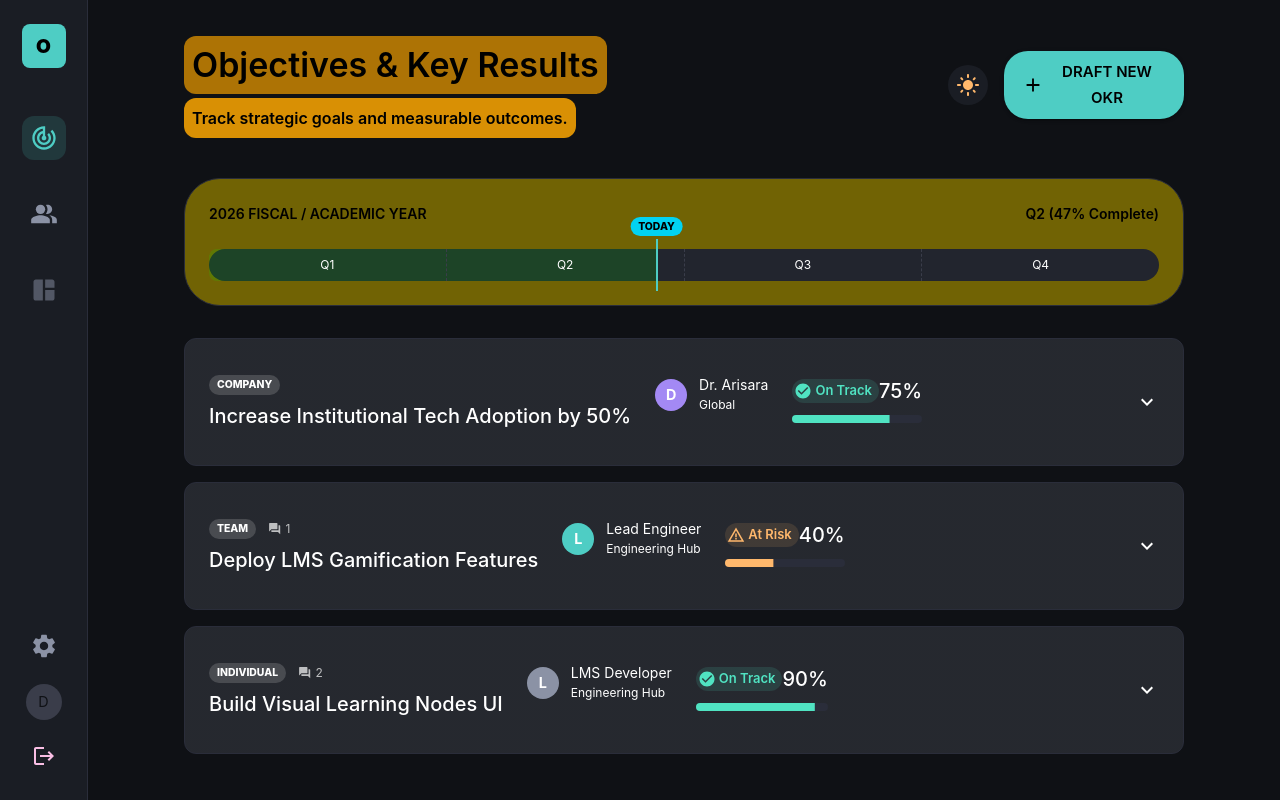
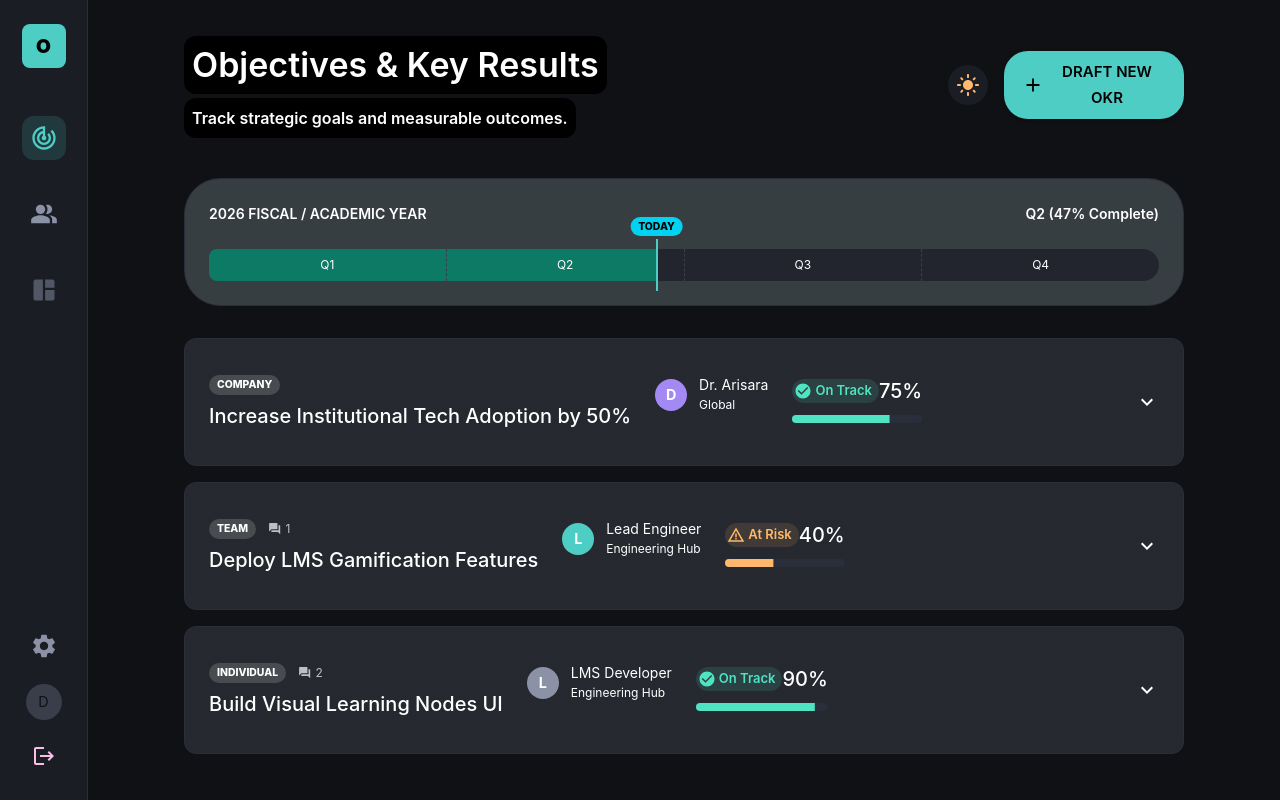
Before and after one commit to n1ssinnnn/OKR-frontend, a React (Vite) app: page / in a window 1280 px wide. Both pictures are taken after typing "name@example.com", "Sample123" into the empty fields and a click on the button "AUTHENTICATE". Built offline with nearby package versions, Linux system fonts and the light colour scheme.

Commit message:
Color re-decoration

```diff
--- a/src/pages/module1.jsx
+++ b/src/pages/module1.jsx
@@ -138,10 +138,10 @@ export default function OKRUserManagement({ currentUser = { role: 'Employee' } }
         {/* HEADER */}
         <Box sx={{ display: 'flex', justifyContent: 'space-between', alignItems: 'center' }}>
           <Box>
-            <Typography variant="h4" letterSpacing="-0.03em" sx={{ mt: 0.5, backgroundColor: '#5694bb', p: 1, borderRadius: 1, display: 'inline-block' }} style={{ color: '#000000', fontWeight: 600 }}>
+            <Typography variant="h4" letterSpacing="-0.03em" sx={{ mt: 0.5, p: 1, borderRadius: 1, display: 'inline-block' }} style={{ color: '#ffffff', fontWeight: 600 }}>
               Organization Directory
             </Typography>
-            <Typography variant="body1" color="text.secondary" sx={{ mt: 0.5, backgroundColor: '#6ab9c0', p: 1, borderRadius: 1, display: 'inline-block' }} style={{ color: '#000000', fontWeight: 600 }}>
+            <Typography variant="body1" color="text.secondary" sx={{ mt: 0.5, p: 1, borderRadius: 1, display: 'inline-block' }} style={{ color: '#ffffff', fontWeight: 600 }}>
               {canManageUsers ? 'Manage internal access and view RBAC alignments' : 'View organizational structure and team alignments'}
             </Typography>
           </Box>
@@ -153,7 +153,7 @@ export default function OKRUserManagement({ currentUser = { role: 'Employee' } }
         </Box>
 
         {/* ACTION TOOLBAR */}
-        <Box sx={{ display: 'flex', justifyContent: 'space-between', alignItems: 'center', bgcolor: '#4e88ad', p: 2, borderRadius: 2 }}>
+        <Box sx={{ display: 'flex', justifyContent: 'space-between', alignItems: 'center', bgcolor: '#373e42', p: 2, borderRadius: 2 }}>
           <Box sx={{ display: 'flex', gap: 3, alignItems: 'center'}} >
             <TextField
               placeholder="Search directory..."
--- a/src/pages/module2.jsx
+++ b/src/pages/module2.jsx
@@ -241,10 +241,10 @@ export default function OKRTrackingEngine({ currentUser = { id: 1, name: 'Dr. Ar
         {/* HEADER SECTION */}
         <Box sx={{ display: 'flex', justifyContent: 'space-between', alignItems: 'center', mb: 5, maxWidth: 1000, mx: 'auto' }}>
           <Box>
-            <Typography variant="h4" letterSpacing="-0.03em" sx={{ mt: 0.5, backgroundColor: '#ad7305', p: 1, borderRadius: 1, display: 'inline-block' }} style={{ color: '#000000', fontWeight: 600 }}>
+            <Typography variant="h4" letterSpacing="-0.03em" sx={{ mt: 0.5, backgroundColor: '#000000', p: 1, borderRadius: 1, display: 'inline-block' }} style={{ color: '#ffffff', fontWeight: 600 }}>
               Objectives & Key Results
             </Typography>
-            <Typography variant="body1" color="text.secondary" sx={{ mt: 0.5, backgroundColor: '#d99004', p: 1, borderRadius: 1, display: 'inline-block' }} style={{ color: '#000000', fontWeight: 600 }}>
+            <Typography variant="body1" color="text.secondary" sx={{ mt: 0.5, backgroundColor: '#000000', p: 1, borderRadius: 1, display: 'inline-block' }} style={{ color: '#ffffff', fontWeight: 600 }}>
               Track strategic goals and measurable outcomes.
             </Typography>
           </Box>
@@ -267,21 +267,21 @@ export default function OKRTrackingEngine({ currentUser = { id: 1, name: 'Dr. Ar
           elevation={0}
           sx={{
             maxWidth: 1000, mx: 'auto', mb: 4, p: 3,
-            bgcolor: '#716304', borderRadius: 3,
+            bgcolor: '#373e42', borderRadius: 3,
             border: mode === 'dark' ? '1px solid #2A2D3A' : '1px solid #E2E8F0'
           }}
         >
           <Box sx={{ display: 'flex', justifyContent: 'space-between', mb: 2}}>
-            <Typography variant="subtitle2" fontWeight={700} style={{ color: '#000000', fontWeight: 600 }}>
+            <Typography variant="subtitle2" fontWeight={700} style={{ color: '#ffffff', fontWeight: 600 }}>
               2026 FISCAL / ACADEMIC YEAR
             </Typography>
-            <Typography variant="subtitle2" fontWeight={700} style={{ color: '#000000', fontWeight: 600 }}>
+            <Typography variant="subtitle2" fontWeight={700} style={{ color: '#ffffff', fontWeight: 600 }}>
               Q2 ({currentYearProgress}% Complete)
             </Typography>
           </Box>
 
           <Box sx={{ position: 'relative', width: '100%', height: 32, bgcolor: mode === 'dark' ? '#22252E' : '#EDF2F7', borderRadius: 2, display: 'flex', overflow: 'visible', mt: 3 }}>
-            <Box sx={{ position: 'absolute', top: 0, left: 0, height: '100%', width: `${currentYearProgress}%`, bgcolor: '#02f202', opacity: 0.15, borderRadius: '8px 0 0 8px' }} />
+            <Box sx={{ position: 'absolute', top: 0, left: 0, height: '100%', width: `${currentYearProgress}%`, bgcolor: '#0c7a65', opacity: 1.00, borderRadius: '8px 0 0 8px' }} />
             <Box sx={{ position: 'absolute', top: -10, bottom: -10, left: `${currentYearProgress}%`, width: 2, bgcolor: 'primary.main', zIndex: 10 }}>
               <Box sx={{ position: 'absolute', top: -22, left: '50%', transform: 'translateX(-50%)', bgcolor: '#02d2f2', color: mode === 'dark' ? '#000' : '#FFF', fontSize: '0.65rem', px: 1, py: 0.2, borderRadius: 1, fontWeight: 800, whiteSpace: 'nowrap' }}>
                 TODAY
```
